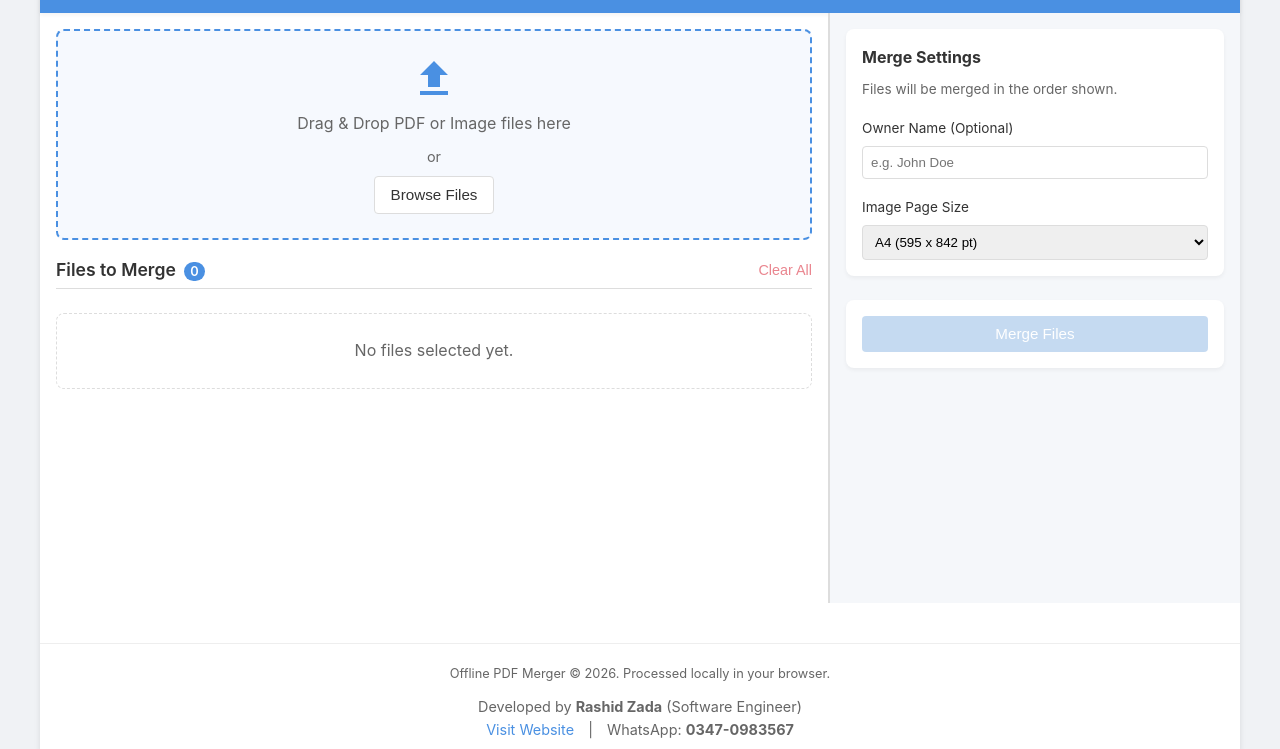
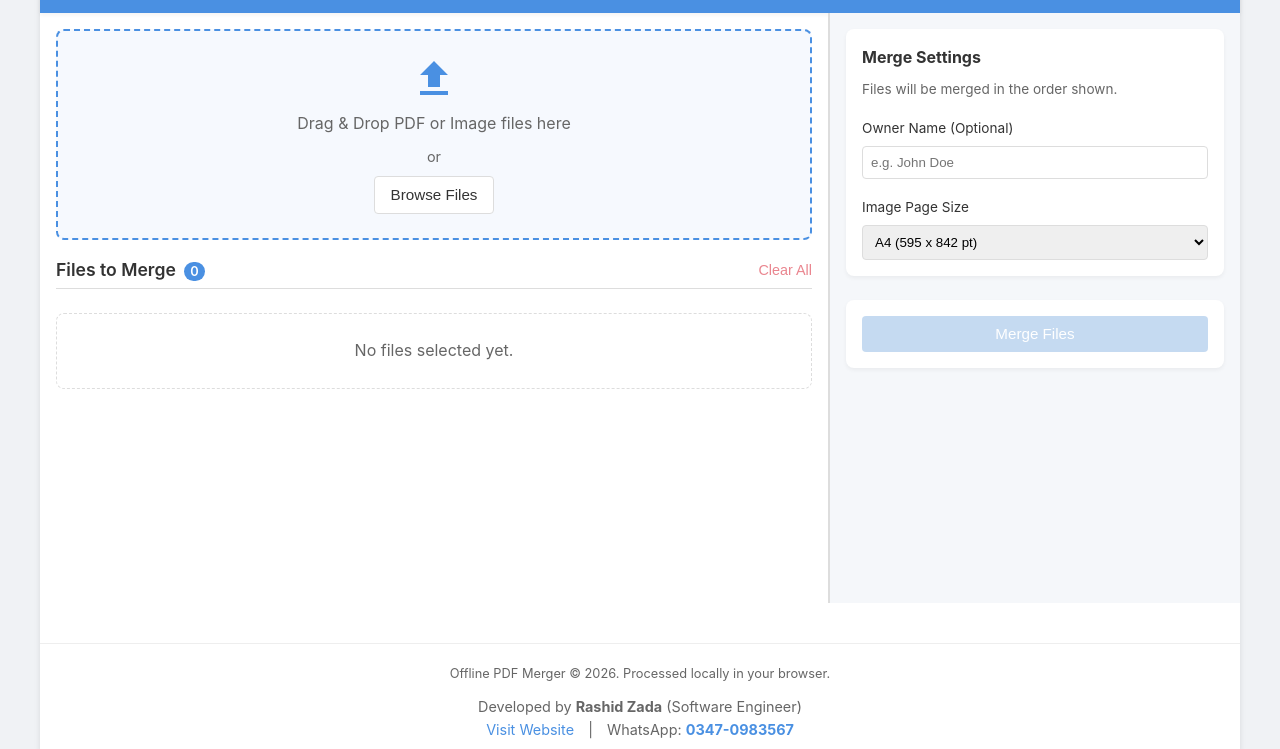
Before and after one commit to Rashidzada/pdf_file_merger, a plain HTML site: page index.html in a window 1280 px wide. Shown: the part 51-800 px from the top of the page. Drawn offline with Linux system fonts and the light colour scheme.

Commit message:
Make WhatsApp number clickable

```diff
--- a/index.html
+++ b/index.html
@@ -122,7 +122,8 @@
                 <a href="https://rashidzada.pythonanywhere.com/" target="_blank"
                     style="color: var(--primary-color); text-decoration: none;">Visit Website</a>
                 <span style="margin: 0 10px;">|</span>
-                WhatsApp: <strong>0347-0983567</strong>
+                WhatsApp: <a href="https://wa.me/923470983567" target="_blank"
+                    style="color: var(--primary-color); text-decoration: none; font-weight: bold;">0347-0983567</a>
             </p>
         </footer>
     </div>
```
